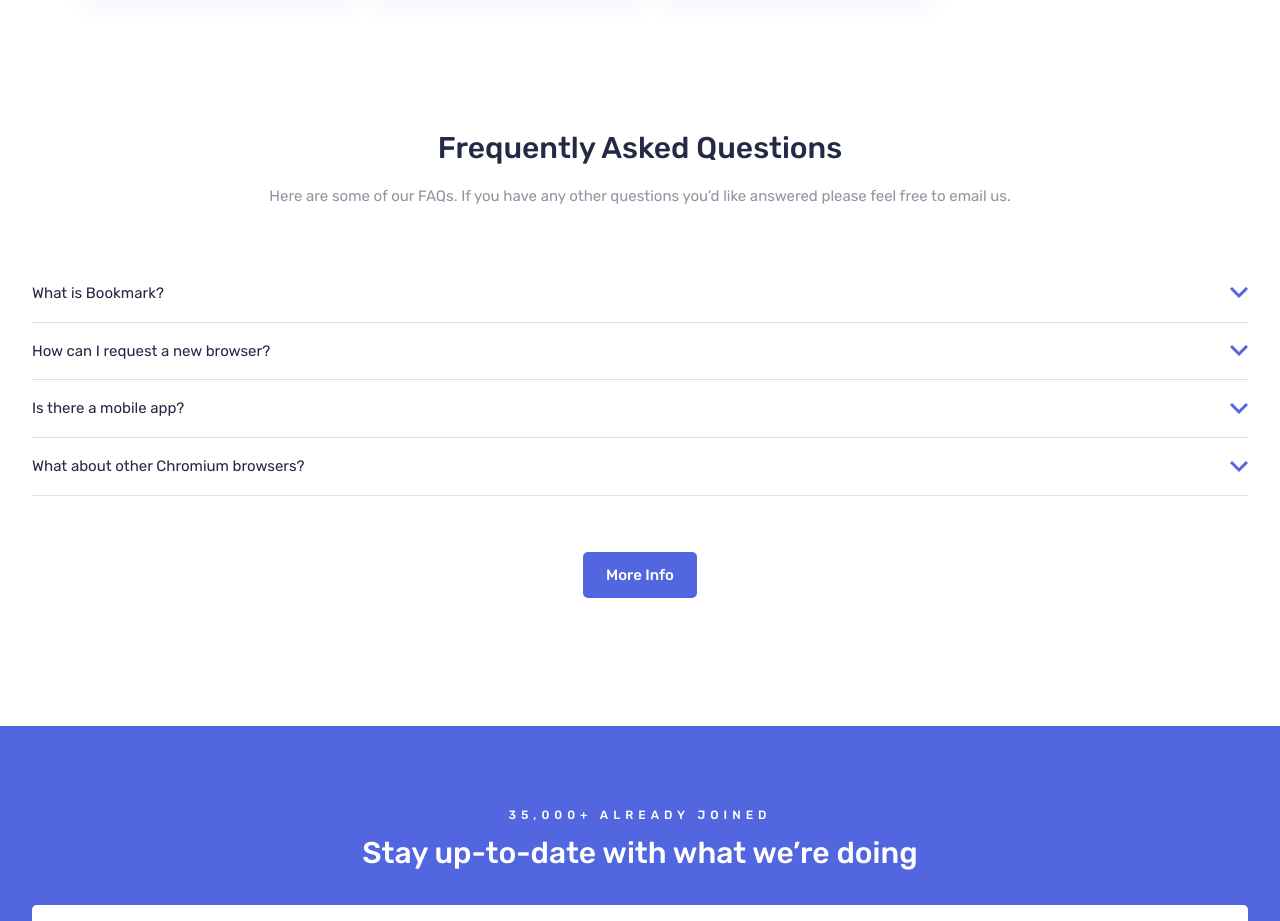
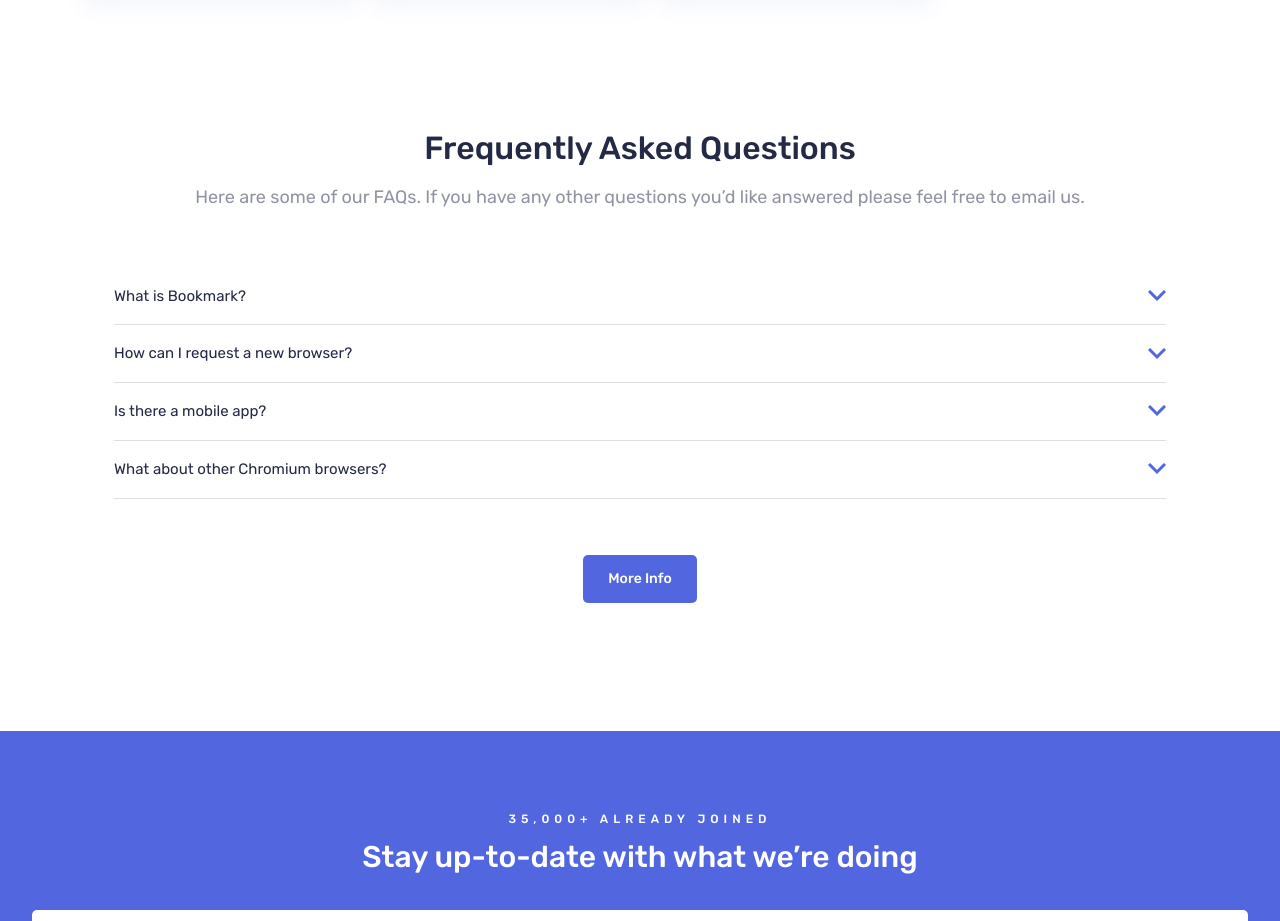
Before and after one commit to g-akca/bookmark-landing-page, a React (Vite) app: page / in a window 1280 px wide. Shown: the part 3260-4181 px from the top of the page. Built offline with nearby package versions, Linux system fonts and the light colour scheme.

Commit message:
Add tablet responsive FAQSection styles

```diff
--- a/src/components/FAQSection.jsx
+++ b/src/components/FAQSection.jsx
@@ -4,15 +4,15 @@
 
 function FAQSection() {
   return (
-    <section className="px-8 flex flex-col gap-14">
+    <section className="px-8 flex flex-col gap-14 tablet:px-28.5">
       <div className="text-center flex flex-col gap-4">
-        <h2 className="font-medium text-[30px] leading-[135%]">Frequently Asked Questions</h2>
-        <p className="opacity-50 text-[15px] leading-[165%]">Here are some of our FAQs. If you have any other questions you’d like answered please feel free to email us.</p>
+        <h2 className="font-medium text-[30px] leading-[135%] tablet:text-[32px] tablet:leading-[125%]">Frequently Asked Questions</h2>
+        <p className="opacity-50 text-[15px] leading-[165%] tablet:text-base tablet:leading-base">Here are some of our FAQs. If you have any other questions you’d like answered please feel free to email us.</p>
       </div>
 
       <FAQList />
 
-      <Button className="w-28.5 bg-blue-600 text-white self-center">
+      <Button className="w-28.5 bg-blue-600 text-white self-center tablet:text-[14px] tablet:leading-[200%] tablet:py-2.5">
         More Info
       </Button>
     </section>
```
